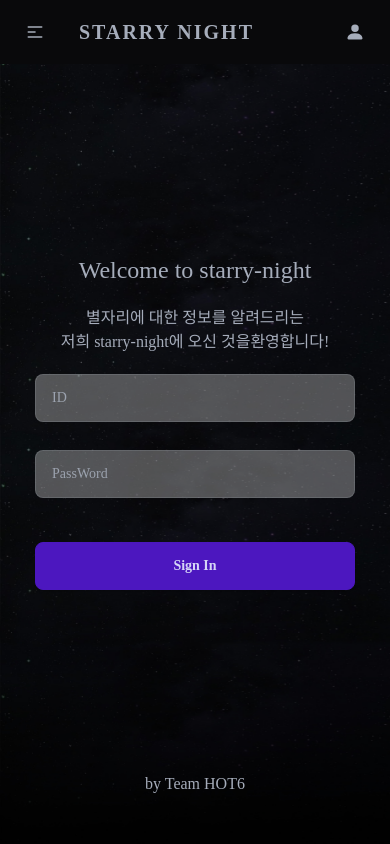
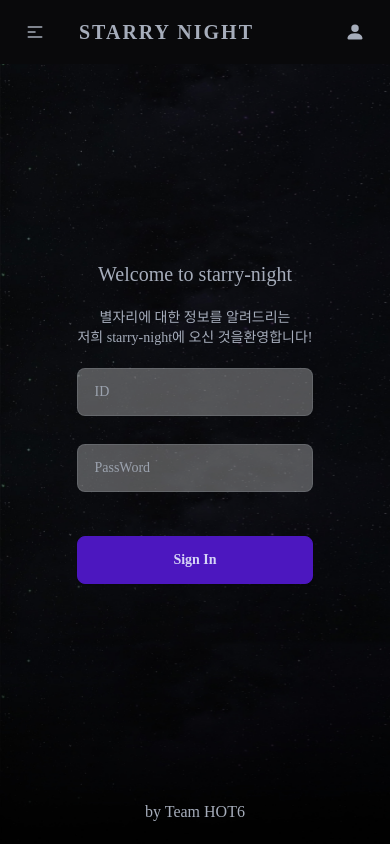
Before and after one commit to React4-HOT6/starry-night, a Next.js app: page /signin in a window 390 px wide. Built offline with nearby package versions, Linux system fonts and the light colour scheme; no server answers.

Commit message:
Design: 로그인 회원가입 페이지 반응형 디자인

```diff
--- a/src/app/(auth)/layout.tsx
+++ b/src/app/(auth)/layout.tsx
@@ -1,8 +1,8 @@
 const Layout = ({ children }: { children: React.ReactNode }) => {
   return (
-    <main className="flex h-screen flex-col justify-center items-center">
-      {children}
-      <p className="fixed bottom-12">by Team HOT6</p>
+    <main className="flex flex-col justify-center items-center min-h-screen">
+      <div>{children}</div>
+      <div className="fixed bottom-5">by Team HOT6</div>
     </main>
   );
 };
--- a/src/app/(auth)/signin/page.tsx
+++ b/src/app/(auth)/signin/page.tsx
@@ -2,11 +2,13 @@ import SignInForm from "@/components/auth/SignInForm";
 
 const SignInPage = () => {
   return (
-    <div className="flex flex-col items-center w-96">
+    <div className="flex flex-col items-center lg:w-96 md:w-80 sm:w-70">
       <div className="flex flex-col items-center mb-5">
-        <h1 className="mb-5 text-2xl">Welcome to starry-night</h1>
-        <p className="text-base">별자리에 대한 정보를 알려드리는</p>
-        <p className="text-base">저희 starry-night에 오신 것을환영합니다!</p>
+        <h1 className="mb-5 text-xl md:text-2xl">Welcome to starry-night</h1>
+        <p className="text-sm md:text-base">별자리에 대한 정보를 알려드리는</p>
+        <p className="text-sm md:text-base">
+          저희 starry-night에 오신 것을환영합니다!
+        </p>
       </div>
       <SignInForm />
     </div>
--- a/src/app/(auth)/signup/page.tsx
+++ b/src/app/(auth)/signup/page.tsx
@@ -2,10 +2,12 @@ import SignUpForm from "@/components/auth/SignUpForm";
 
 const SignUpPage = () => {
   return (
-    <div className="flex flex-col items-center w-96">
+    <div className="flex flex-col items-center lg:w-96 md:w-80 sm:w-70">
       <div className="flex flex-col items-center mb-5">
-        <h1 className="mb-5 text-2xl">Sign up starry-night</h1>
-        <p className="text-base">회원가입에 필요한 정보를 입력해주세요.</p>
+        <h1 className="mb-5 text-xl md:text-2xl">Sign up starry-night</h1>
+        <p className="text-sm md:text-base">
+          회원가입에 필요한 정보를 입력해주세요.
+        </p>
       </div>
       <SignUpForm />
     </div>
```
